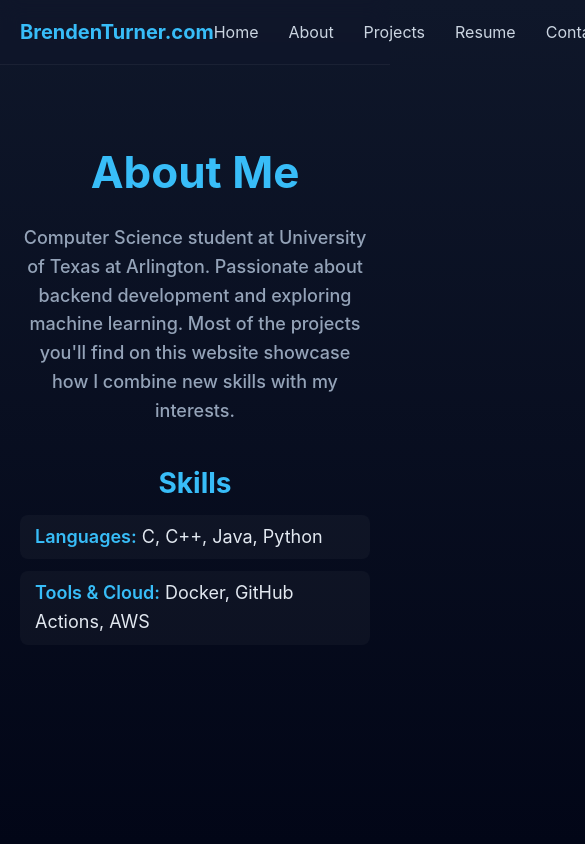
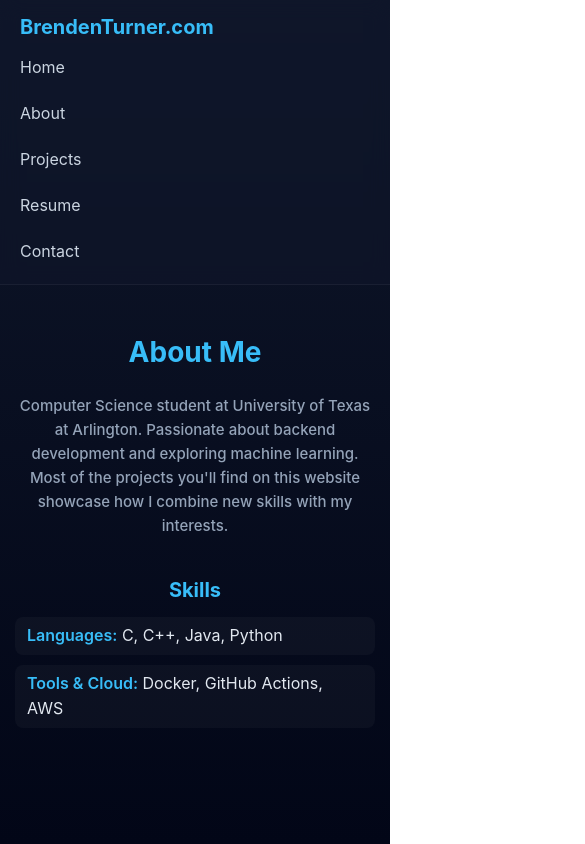
Before and after one commit to brendent62/C-PortFolio-page, a website: page pages/about.html in a window 390 px wide. Shown: the whole page, 585 px wide, since content can reach past the window. Drawn offline with Linux system fonts and the light colour scheme.

Commit message:
fixed web issues

```diff
--- a/pages/css/style.css
+++ b/pages/css/style.css
@@ -413,3 +413,117 @@
     font-weight: 600;
     color: #38bdf8;
 }
+
+/* Mobile adjustments */
+@media (max-width: 768px) {
+
+    /* Navbar adjustments */
+    nav {
+        flex-direction: column;
+        align-items: flex-start;
+        padding: 15px 20px;
+    }
+
+    nav ul {
+        flex-direction: column;
+        width: 100%;
+        gap: 10px;
+        margin-top: 10px;
+    }
+
+    nav ul li {
+        width: 100%;
+    }
+
+    nav a {
+        width: 100%;
+        display: block;
+        padding: 8px 0;
+    }
+
+    /* Hero adjustments */
+    .hero {
+        padding: 100px 15px;
+    }
+
+    .hero h1 {
+        font-size: 36px; /* smaller on mobile */
+    }
+
+    .hero h2 {
+        font-size: 20px;
+    }
+
+    .buttons {
+        flex-direction: column;
+        gap: 15px;
+        width: 100%;
+        align-items: center;
+    }
+
+    .btn, .btn-outline {
+        width: 80%; /* make buttons full width but with margin */
+        text-align: center;
+    }
+
+    /* Page content adjustments */
+    .page {
+        padding: 50px 15px;
+    }
+
+    .page h1 {
+        font-size: 32px;
+    }
+
+    .page h2 {
+        font-size: 24px;
+    }
+
+    .about-intro, .intro-text {
+        font-size: 16px;
+        line-height: 1.6;
+    }
+
+    /* Skills list adjustments */
+    .skills-list {
+        gap: 10px;
+    }
+
+    .skills-list li {
+        font-size: 16px;
+        padding: 6px 12px;
+    }
+
+    /* Card container */
+    .card-container {
+        grid-template-columns: 1fr; /* stack cards vertically on mobile */
+        gap: 20px;
+    }
+}
+
+/* Very small devices */
+@media (max-width: 480px) {
+    .hero h1 {
+        font-size: 28px;
+    }
+
+    .hero h2 {
+        font-size: 18px;
+    }
+
+    .btn, .btn-outline {
+        width: 90%;
+    }
+
+    .page h1 {
+        font-size: 28px;
+    }
+
+    .page h2 {
+        font-size: 20px;
+    }
+
+    .about-intro, .intro-text {
+        font-size: 15px;
+    }
+}
```
